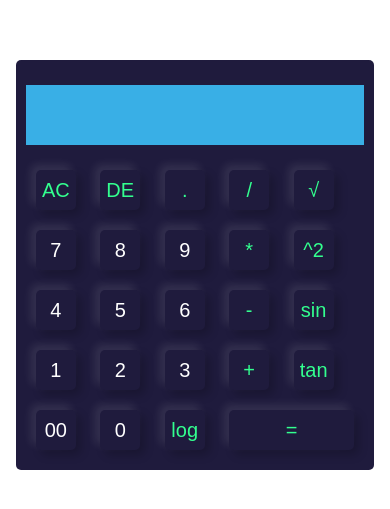
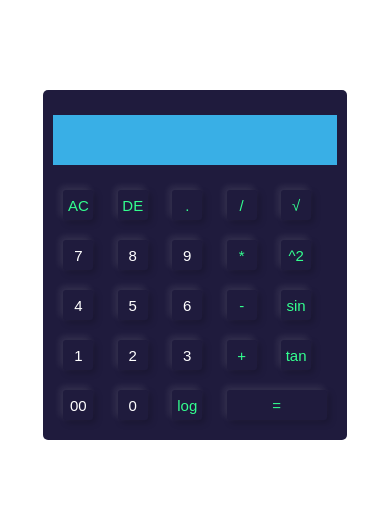
Before and after one commit to abubakar-sazim/Calculator, a plain HTML site: page Calculator/index.html in a window 390 px wide. Shown: the part 157-666 px from the top of the page. Drawn offline with Linux system fonts and the light colour scheme.

Commit message:
ADD device queries

```diff
--- a/Calculator/style.css
+++ b/Calculator/style.css
@@ -94,8 +94,8 @@ form input.operator{
     }
 }
 
-/* Media query for Tablet */
-@media (max-width: 768px) {
+/* Media query for Mobile */
+@media (max-width: 480px) {
     .calculator{
         background: #1f1b3d;
         padding: 10px;
@@ -104,12 +104,12 @@ form input.operator{
     .calculator form input{
         border: 0;
         outline: 0;
-        width: 40px;
-        height: 40px;
-        border-radius: 5px;
-        box-shadow: -5px -5px 10px rgba(255, 255, 255, 0.1),5px 5px 10px rgba(0, 0, 0, 0.2);
+        width: 30px;
+        height: 30px;
+        border-radius: 3px;
+        box-shadow: -3px -3px 7px rgba(255, 255, 255, 0.1),3px 3px 7px rgba(0, 0, 0, 0.2);
         background: transparent;
-        font-size: 20px;
+        font-size: 15px;
         color: #ffff;
         cursor: pointer;
         margin: 10px;
@@ -123,11 +123,11 @@ form input.operator{
     form .display input{
         text-align: right;
         flex: 1;
-        font-size: 35px;
+        font-size: 25px;
         box-shadow: none;
     }
     form input.equal{
-        width: 125px;
+        width: 100px;
     }
 
     form input.operator{
```
